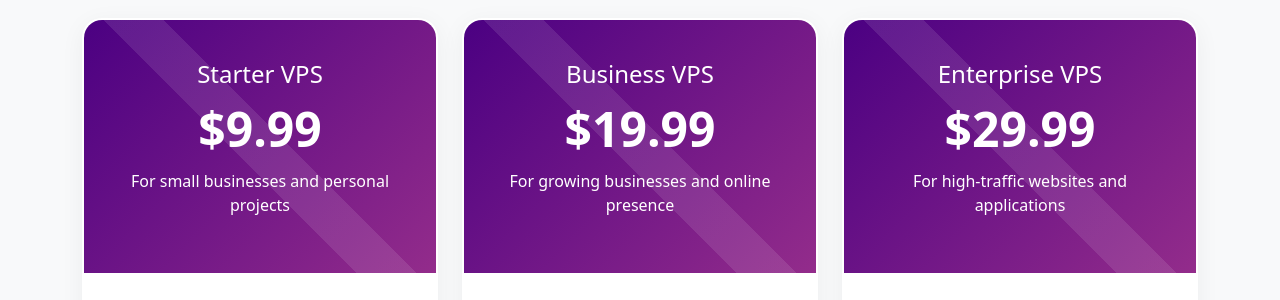
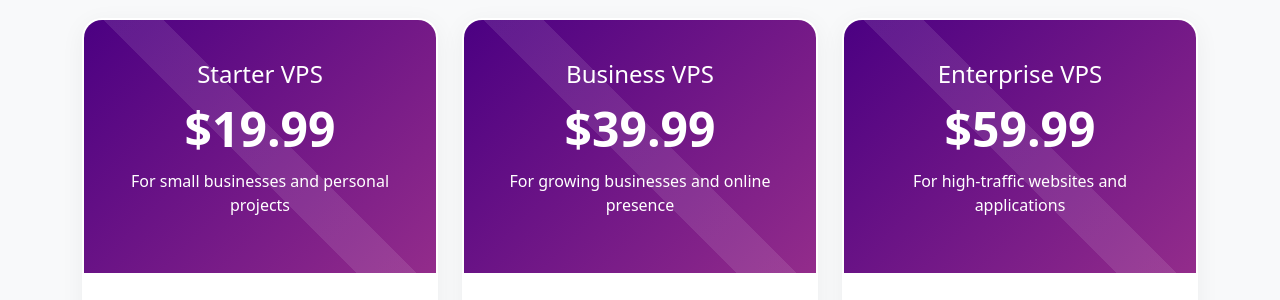
Before and after one commit to Alvingold/hostcanon, a PHP site: page /vps-hosting.php in a window 1280 px wide. Shown: the part 2166-2466 px from the top of the page. Run offline with PHP 8.4, Linux system fonts and the light colour scheme.

Commit message:
modified:   vps-hosting.php

```diff
--- a/vps-hosting.php
+++ b/vps-hosting.php
@@ -819,9 +819,9 @@
 
 // Main pricing plans in USD
 const pricingPlans = [
-  { name: "Basic", price: 9.99, features: ["2 vCPU Cores", "2GB RAM", "40GB SSD Storage", "2TB Bandwidth", " 1 Dedicated IP", "Full Root Access", "DDoS Protection", "Priority Support", "Weekly Backups"] },
-  { name: "Premium", price: 19.99, features: ["4 vCPU Cores", "4GB RAM", "80GB SSD Storage", "4TB Bandwidth", "2 Dedicated IP", "Full Root Access", "DDoS Protection", "Priority Support", "Weekly Backups"] },
-  { name: "Business", price: 29.99, features: ["8 vCPU Cores", "8GB RAM", "160GB SSD Storage", "8TB Bandwidth", "3 Dedicated IP", "Full Root Access", "DDoS Protection", "Priority Support", "Weekly Backups"] }
+  { name: "Starter VPS", price: 19.99, features: ["2 vCPU Cores", "2GB RAM", "40GB SSD Storage", "2TB Bandwidth", " 1 Dedicated IP", "Full Root Access", "DDoS Protection", "Priority Support", "Weekly Backups"] },
+  { name: "Business VPS", price: 39.99, features: ["4 vCPU Cores", "4GB RAM", "80GB SSD Storage", "4TB Bandwidth", "2 Dedicated IP", "Full Root Access", "DDoS Protection", "Priority Support", "Weekly Backups"] },
+  { name: "Enterprise VPS", price: 59.99, features: ["8 vCPU Cores", "8GB RAM", "160GB SSD Storage", "8TB Bandwidth", "3 Dedicated IP", "Full Root Access", "DDoS Protection", "Priority Support", "Weekly Backups"] }
 ];
 
 // Exchange rates (relative to USD)
```
